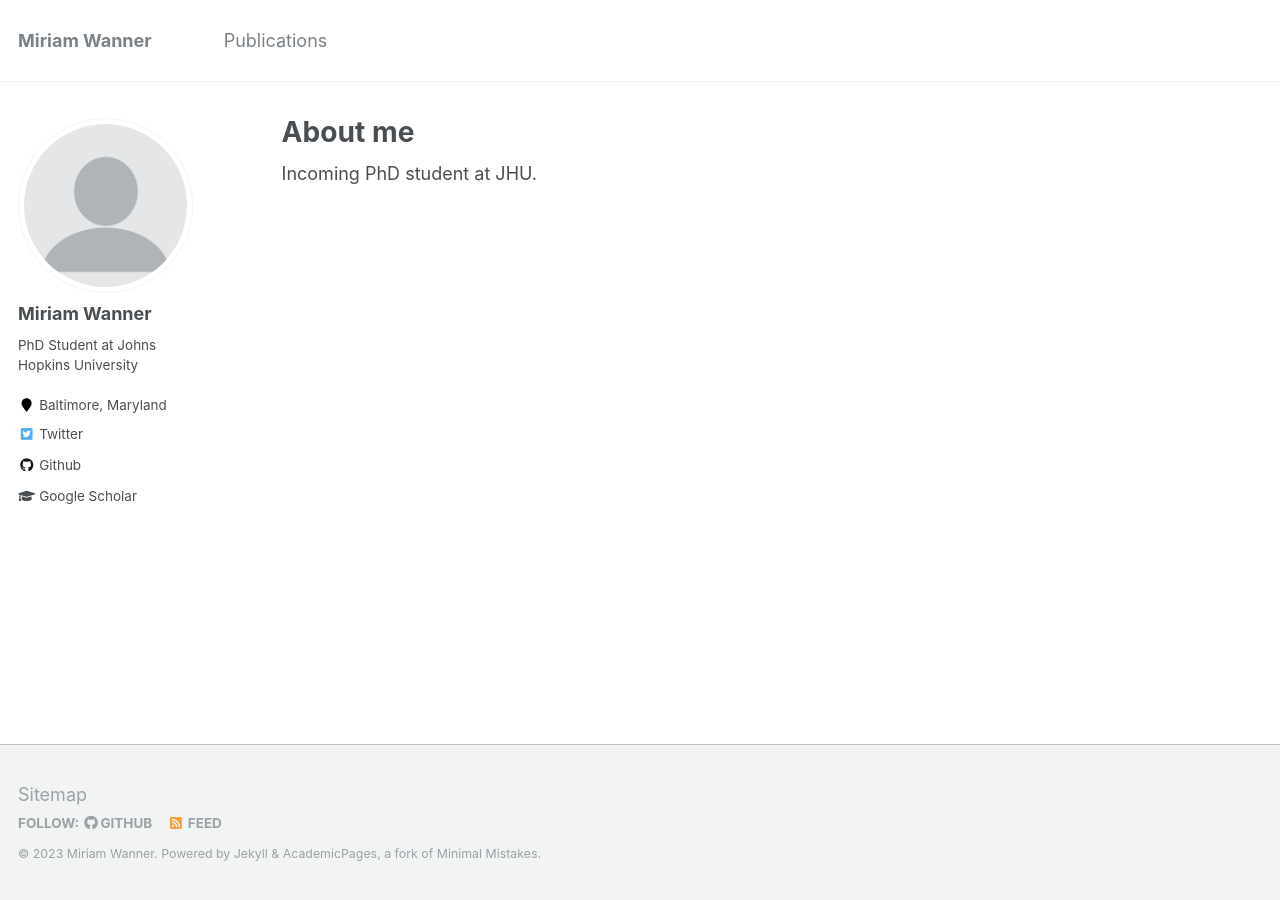
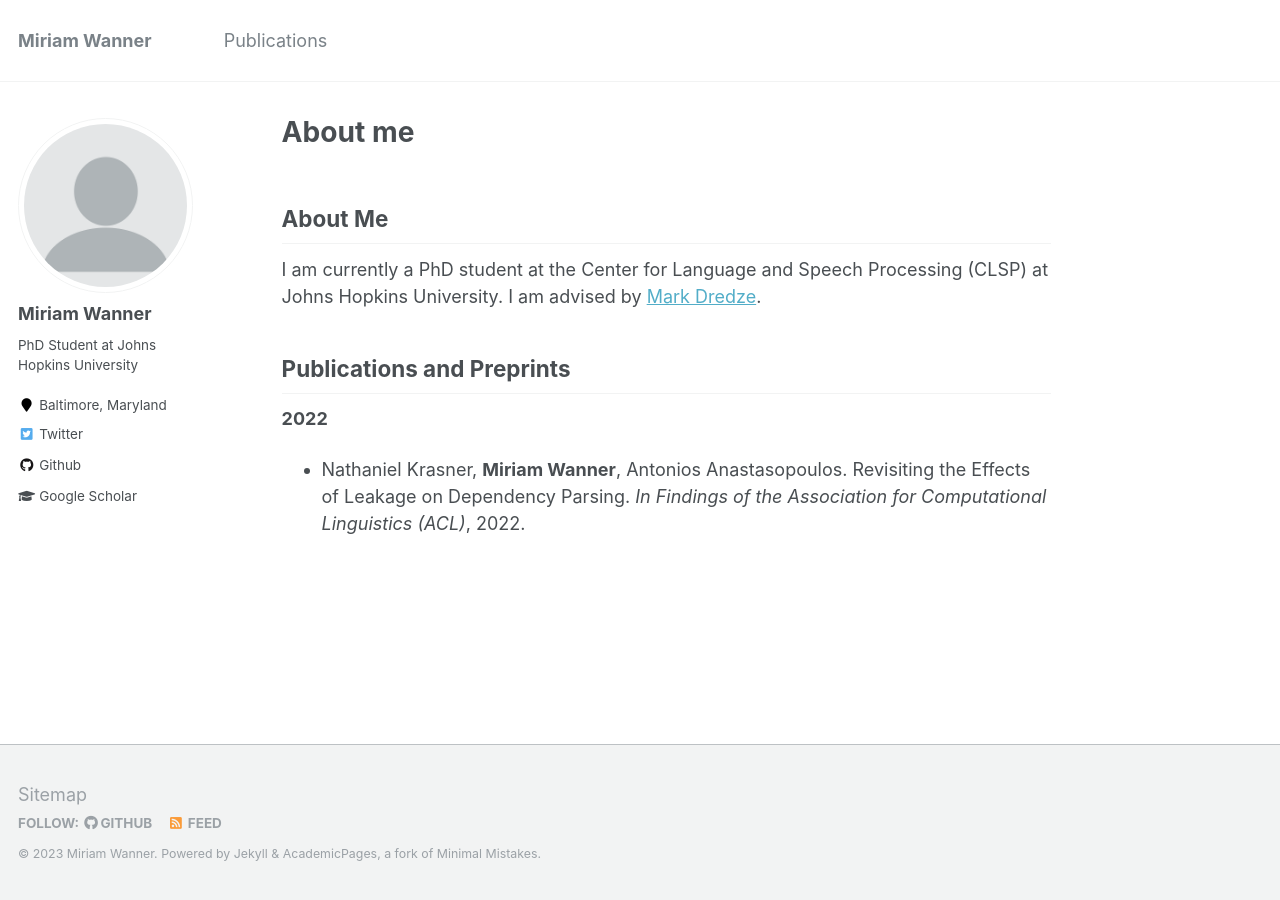
Before and after one commit to miriamwanner/miriamwanner.github.io, a Jekyll site: the page built from _pages/about.md, in a window 1280 px wide. Built offline with Jekyll 4.4.1, drawn with Linux system fonts in a browser that asks for light colours.

Commit message:
Update about.md

```diff
--- a/_pages/about.md
+++ b/_pages/about.md
@@ -8,7 +8,15 @@
   - /about.html
 ---
 
-Incoming PhD student at JHU.
+About Me
+---
+I am currently a PhD student at the Center for Language and Speech Processing (CLSP) at Johns Hopkins University. I am advised by [Mark Dredze](https://www.cs.jhu.edu/~mdredze/).
+
+Publications and Preprints
+---
+
+**2022**
+- Nathaniel Krasner, **Miriam Wanner**, Antonios Anastasopoulos. Revisiting the Effects of Leakage on Dependency Parsing. *In Findings of the Association for Computational Linguistics (ACL)*, 2022.
 
 <!--
 
```
